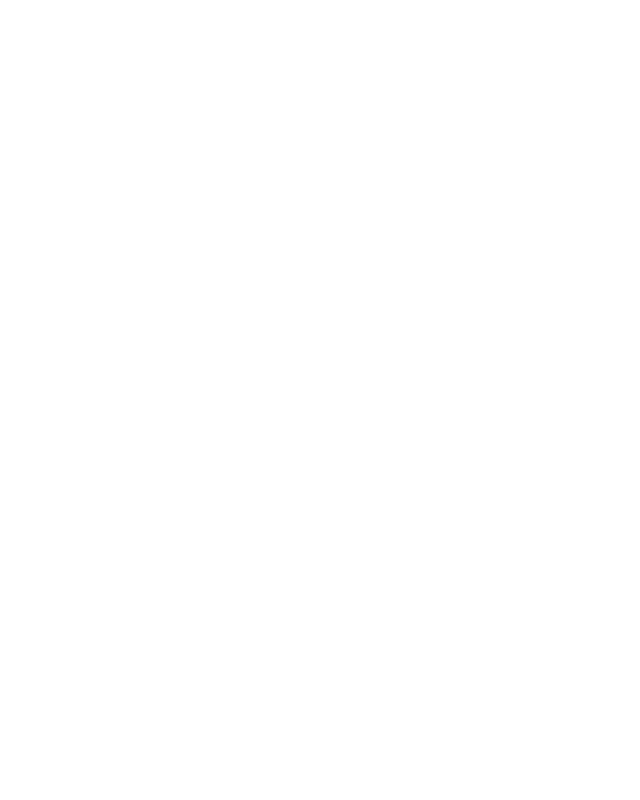
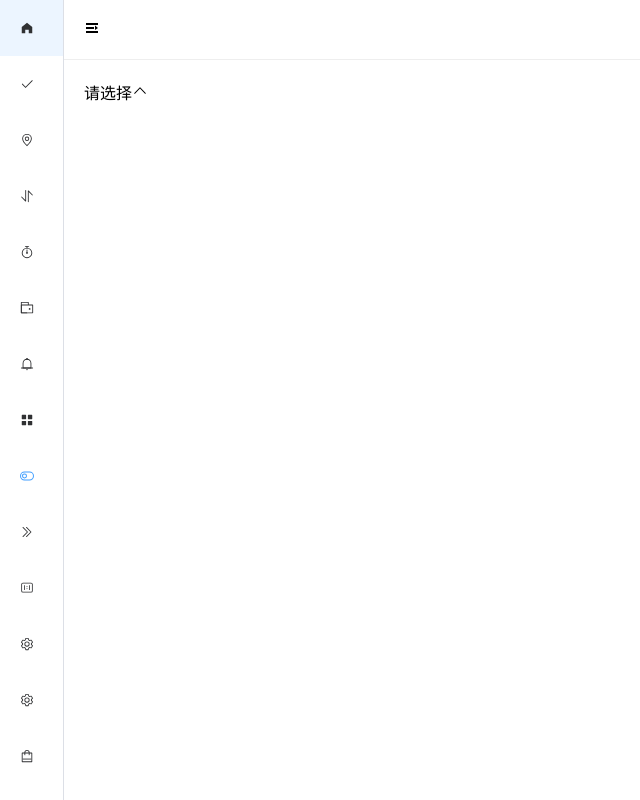
Before and after one commit to wangyongalive/YComponent, a Vue app: page /chooseCity in a window 1280 px wide. Before the commit this address had no page. Shown: the whole page, without its empty margins (0-640 px from the left). Built offline with nearby package versions, Linux system fonts and the light colour scheme.

Commit message:
城市选择组件-组合式使用组件完成基本布局

```diff
--- /dev/null
+++ b/src/components/chooseCity/index.ts
@@ -0,0 +1,9 @@
+import { App } from 'vue'
+import chooseCity from './src/index.vue'
+
+// 让这个组件可以通过use的形式使用
+export default {
+  install(app: App) {
+    app.component('y-choose-city', chooseCity)
+  }
+}
--- /dev/null
+++ b/src/components/chooseCity/src/index.vue
@@ -0,0 +1,77 @@
+<template>
+  <el-popover placement="bottom-start" :width="430" trigger="click">
+    <template #reference>
+      <div class="result">
+        <div>
+          {{ result }}
+        </div>
+        <div>
+          <el-icon-arrow-up></el-icon-arrow-up>
+        </div>
+      </div>
+    </template>
+    <div class="container">
+      <el-row>
+        <el-col :span="8">
+          <el-radio-group v-model="radioValue" size="small">
+            <el-radio-button label="按城市"></el-radio-button>
+            <el-radio-button label="按省份"></el-radio-button>
+          </el-radio-group>
+        </el-col>
+        <el-col :span="15" :offset="1">
+          <el-select v-model="selectValue" clearable placeholder="Select">
+            <el-option v-for="item in options" :key="item.value" :label="item.label" :value="item.value" />
+          </el-select>
+        </el-col>
+      </el-row>
+    </div>
+  </el-popover>
+
+</template>
+
+<script setup lang="ts">
+import { ref } from 'vue'
+// 最终选择的结果
+let result = ref<string>('请选择')
+
+const radioValue = ref<string>('按城市')
+
+// 下拉框的值 搜索下拉框
+let selectValue = ref<string>('')
+const options = [
+  {
+    value: 'Option1',
+    label: 'Option1',
+  },
+  {
+    value: 'Option2',
+    label: 'Option2',
+  },
+  {
+    value: 'Option3',
+    label: 'Option3',
+  },
+  {
+    value: 'Option4',
+    label: 'Option4',
+  },
+  {
+    value: 'Option5',
+    label: 'Option5',
+  },
+]
+
+</script>
+
+<style scoped>
+.result {
+  display: flex;
+  align-items: center;
+  width: fit-content;
+  cursor: pointer;
+}
+
+.container {
+  padding: 6px;
+}
+</style>
--- a/src/components/index.ts
+++ b/src/components/index.ts
@@ -8,7 +8,9 @@
 import progress from './progress/index'
 import chooseTime from './chooseTime/index'
 import chooseDate from './chooseDate/index'
-const components = [chooseArea, chooseIcon, trend, notification, list, menu, progress, chooseTime, chooseDate]
+import chooseCity from './chooseCity/index'
+const components = [chooseArea, chooseIcon, trend, notification, list, menu, progress, chooseTime, chooseDate,
+  chooseCity]
 
 export default {
   install(app: App) {
--- a/src/router/index.ts
+++ b/src/router/index.ts
@@ -41,6 +41,10 @@
       {
         path: '/chooseDate',
         component: () => import('../views/chooseDate/index.vue'),
+      },
+      {
+        path: '/chooseCity',
+        component: () => import('../views/chooseCity/index.vue'),
       }
     ]
   },
--- /dev/null
+++ b/src/views/chooseCity/index.vue
@@ -0,0 +1,14 @@
+<template>
+  <div>
+    <y-choose-city></y-choose-city>
+  </div>
+</template>
+
+<script setup lang="ts">
+
+
+</script>
+
+<style scoped>
+
+</style>
```
